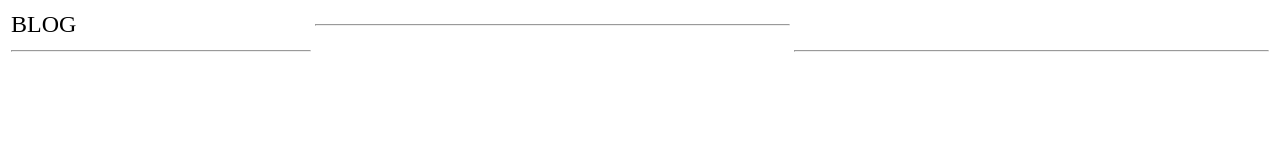
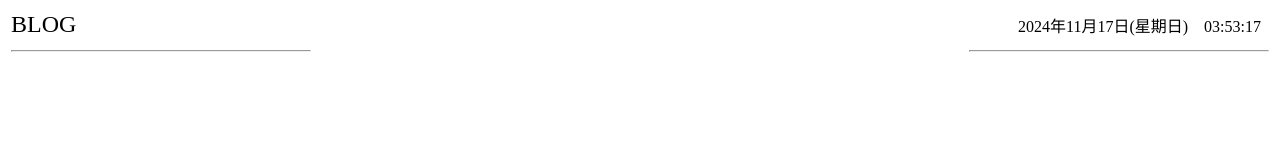
Before and after one commit to HJYH012/HJYH012.github.io, a plain HTML site: page BLOG.html in a window 1280 px wide. Drawn offline with Linux system fonts and the light colour scheme.

Commit message:
Update BLOG.html

```diff
--- a/BLOG.html
+++ b/BLOG.html
@@ -29,18 +29,21 @@ tt1=Date.now()-tt1;
           <font size=5>BLOG</font>
         </td>
         <td>
-          <hr>
+        </td>
+        <td id='clock' align="right" width=300px>
         </td>
       </tr>
       <tr>
         <td>
           <hr>
+		  </hr>
         </td>
         <td>
           <script>displayTime();</script>
         </td>
         <td>
           <hr>
+		  </hr>
         </td>
       </tr>
     </table>
```
